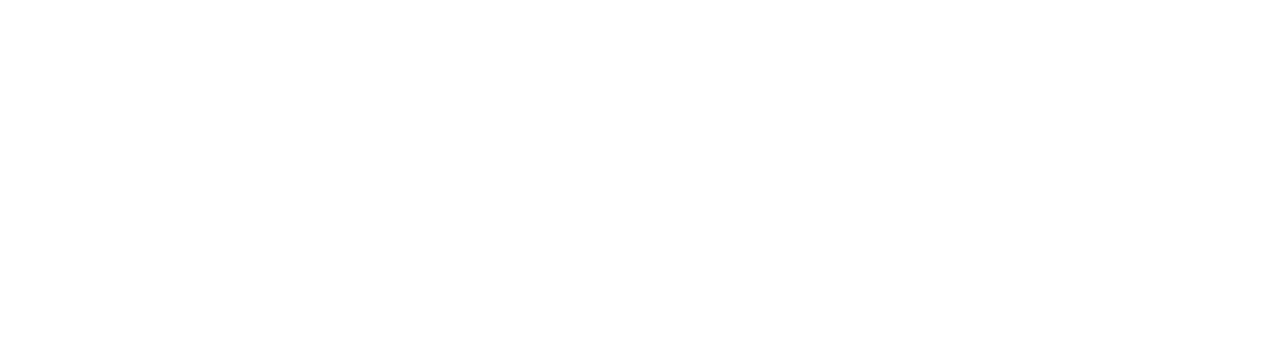
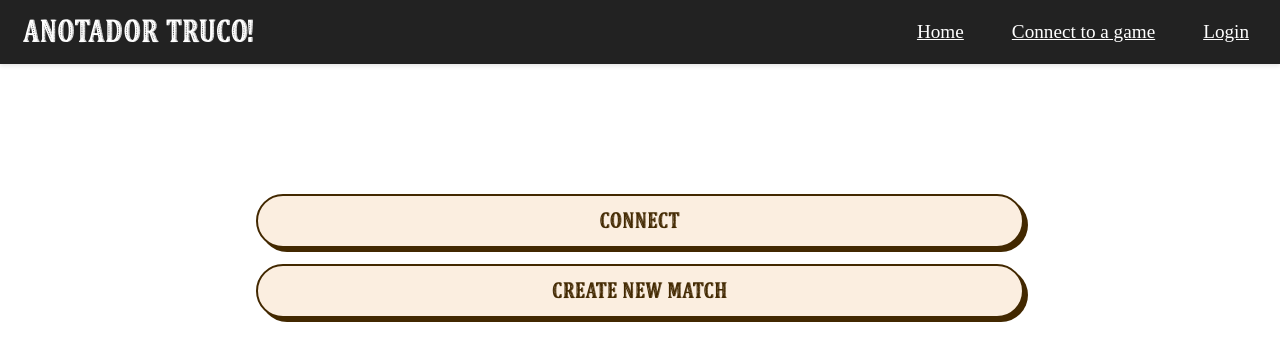
Before and after one commit to matiasnetto/Anotador-de-truco-frontend, an Angular app: page / in a window 1280 px wide. Shown: the top 360 px of the page. Built offline with nearby package versions, Linux system fonts and the light colour scheme.

Commit message:
Added navbar

```diff
--- a/src/app/app-routing.module.ts
+++ b/src/app/app-routing.module.ts
@@ -1,8 +1,12 @@
 import { NgModule } from '@angular/core';
 import { RouterModule, Routes } from '@angular/router';
 import { MatchComponent } from './pages/match/match.component';
+import { HomeComponent } from './pages/home/home.component';
 
-const routes: Routes = [{ path: 'test', component: MatchComponent }];
+const routes: Routes = [
+  { path: '', component: HomeComponent },
+  { path: 'test', component: MatchComponent },
+];
 
 @NgModule({
   imports: [RouterModule.forRoot(routes)],
--- a/src/app/app.module.ts
+++ b/src/app/app.module.ts
@@ -3,9 +3,11 @@
 
 import { AppRoutingModule } from './app-routing.module';
 import { AppComponent } from './app.component';
+import { HomeComponent } from './pages/home/home.component';
+import { NavbarComponent } from './components/share/navbar/navbar.component';
 
 @NgModule({
-  declarations: [AppComponent],
+  declarations: [AppComponent, HomeComponent, NavbarComponent],
   imports: [BrowserModule, AppRoutingModule],
   providers: [],
   bootstrap: [AppComponent],
--- /dev/null
+++ b/src/app/components/share/navbar/navbar.component.html
@@ -0,0 +1,15 @@
+<nav class="">
+  <h1>Anotador Truco!</h1>
+
+  <label class="hamburger-menu">
+    <input type="checkbox" />
+  </label>
+  <aside class="sidebar">
+    <ul class="list">
+      <li><a class="list-item" href="/">Home</a></li>
+      <li><a href="" class="list-item">Connect to a game</a></li>
+      <li><a href="" class="list-item">Login</a></li>
+      <!-- <li></li> -->
+    </ul>
+  </aside>
+</nav>
--- /dev/null
+++ b/src/app/components/share/navbar/navbar.component.scss
@@ -0,0 +1,152 @@
+$nav-height: 8vh;
+$bar-width: 36px;
+$bar-height: 4px;
+$hamburger-gap: 7px;
+$foreground: #555;
+$background: #222;
+$animation-timing: 300ms ease-in-out;
+$hamburger-height: calc(#{$bar-height} * 3 + #{$hamburger-gap} * 2);
+$x-width: calc($hamburger-height * 1.41421356237);
+
+nav {
+  height: $nav-height;
+  width: 100vw;
+  overflow-x: hidden;
+  display: flex;
+  align-items: center;
+  justify-content: space-between;
+  align-items: center;
+  background-color: $background;
+  color: #fff;
+  padding: 15px;
+  font-size: 18px;
+  box-shadow: 0 2px 4px rgba(0, 0, 0, 0.1);
+}
+
+h1 {
+  font-size: 2rem;
+  margin-left: 0.5rem;
+  font-family: "VintageFaith", sans-serif;
+}
+
+.hamburger-menu {
+  display: flex;
+  flex-direction: column;
+  gap: $hamburger-gap;
+  width: max-content;
+  z-index: 2;
+  cursor: pointer;
+
+  //Lines style
+  &::before,
+  &::after,
+  input {
+    content: "";
+    width: $bar-width;
+    height: $bar-height;
+    background-color: #eee;
+    border-radius: 9999px;
+    transform-origin: left center;
+    transition: opacity $animation-timing, width $animation-timing,
+      rotate $animation-timing, translate $animation-timing,
+      background-color $animation-timing;
+  }
+
+  input {
+    appearance: none;
+    padding: 0;
+    margin: 0;
+    outline: none;
+    pointer-events: none;
+  }
+
+  //Animate lines
+  &:has(input:checked)::before {
+    rotate: 45deg;
+    width: $x-width;
+    translate: 0 calc(#{$bar-height} / -2);
+  }
+
+  &:has(input:checked)::after {
+    rotate: -45deg;
+    width: $x-width;
+    translate: 0 calc(#{$bar-height} / 2);
+  }
+
+  input:checked {
+    opacity: 0;
+    width: 0;
+  }
+
+  // Open sidebar
+  &:has(input:checked) + .sidebar {
+    translate: 0;
+  }
+}
+
+.sidebar {
+  width: 100vw;
+  height: calc(100vh - $nav-height);
+  position: fixed;
+  left: 0;
+  top: $nav-height;
+  translate: 100%;
+  padding: 0.5rem 1rem;
+  padding-top: calc($hamburger-height + 1rem);
+  background-color: $background;
+  color: $background;
+  transition: translate $animation-timing;
+}
+
+.list {
+  height: 75%;
+  display: flex;
+  flex-direction: column;
+  align-items: center;
+  justify-content: center;
+
+  & li {
+    color: #fff;
+    text-decoration: none;
+    list-style: none;
+    height: 4rem;
+  }
+}
+
+.list-item {
+  color: #fff;
+  font-size: 1.4rem;
+
+}
+
+@media (min-width: 768px) {
+
+  .hamburger-menu {
+    display: none;
+  }
+
+  .sidebar {
+    position: relative;
+    top: 0;
+    padding: 0;
+    translate: 0;
+    height: fit-content;
+    width: fit-content;
+    flex-direction: row;
+  }
+
+  .list {
+    // height: auto;
+    flex-direction: row;
+    margin-right: 1rem;
+
+    & li {
+      height: auto  ;
+      margin-left: 3rem;
+    }
+  }
+
+  .list-item {
+    font-size: 1.2rem;
+  }
+}
--- /dev/null
+++ b/src/app/pages/home/home.component.html
@@ -0,0 +1,6 @@
+<app-navbar></app-navbar>
+
+<div>
+  <button class="button-74">Connect</button>
+  <button class="button-74">Create new match</button>
+</div>
--- /dev/null
+++ b/src/app/pages/home/home.component.scss
@@ -0,0 +1,54 @@
+div {
+  height: 50vh;
+  display: flex;
+  flex-direction: column;
+  align-items: center;
+  justify-content: center;
+}
+
+button {
+  width: 60%;
+  font-size: 1.2rem;
+  padding: 1rem 0;
+  margin-bottom: 1rem;
+  cursor: pointer;
+}
+
+
+
+/* CSS */
+.button-74 {
+  background-color: #fbeee0;
+  border: 2px solid #422800;
+  border-radius: 30px;
+  box-shadow: #422800 4px 4px 0 0;
+  color: #422800;
+  cursor: pointer;
+  display: inline-block;
+  font-weight: 600;
+  font-family: 'VintageFaith', sans-serif;
+  font-size: 1.4rem;
+  padding: 0 18px;
+  line-height: 50px;
+  text-align: center;
+  text-decoration: none;
+  user-select: none;
+  -webkit-user-select: none;
+  touch-action: manipulation;
+}
+
+.button-74:hover {
+  background-color: #fff;
+}
+
+.button-74:active {
+  box-shadow: #422800 2px 2px 0 0;
+  transform: translate(2px, 2px);
+}
+
+@media (min-width: 768px) {
+  .button-74 {
+    min-width: 120px;
+    padding: 0 25px;
+  }
+}
```
Also changed, not shown: src/app/components/share/navbar/navbar.component.ts (added, +10 -0 lines), src/app/pages/home/home.component.ts (added, +10 -0 lines), 2 other files (tests, documents, lock files or other folders).
